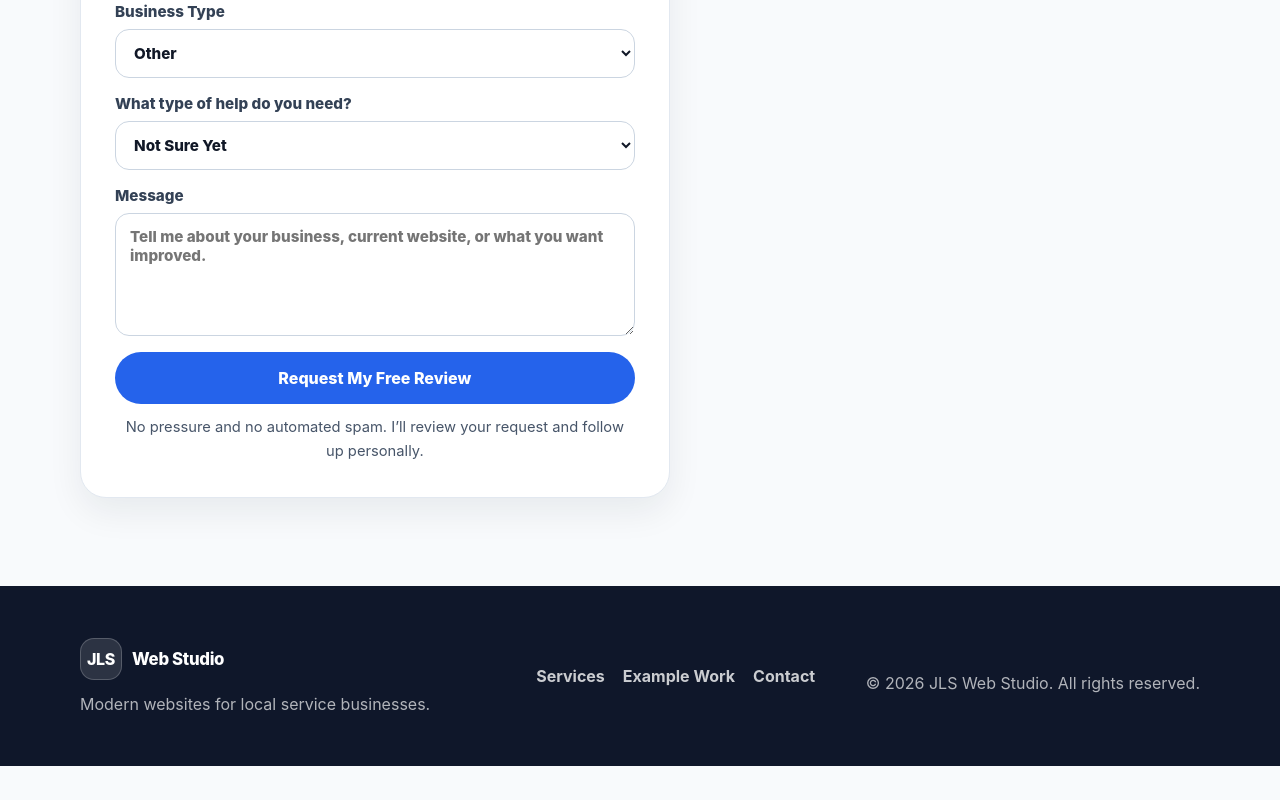
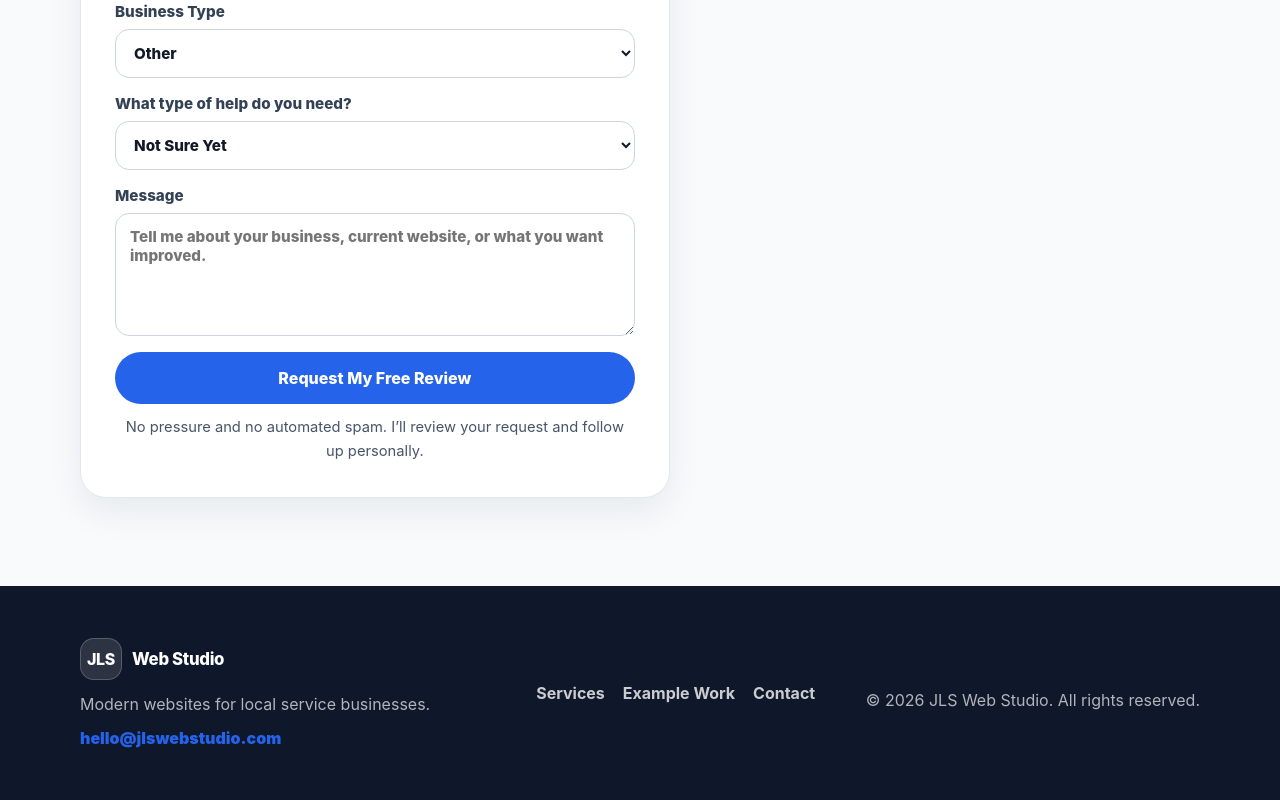
Before and after one commit to acurunner79/jls-web-studio, a React (Vite) app: page / in a window 1280 px wide. Shown: the part 5868-6668 px from the top of the page. Before the commit the page ends 6634 px from the top, so only its background shows below. Built offline with nearby package versions, Linux system fonts and the light colour scheme.

Commit message:
Added JLS Web Studio business email

```diff
--- a/src/components/Footer.jsx
+++ b/src/components/Footer.jsx
@@ -13,6 +13,10 @@ const Footer = () => {
           </a>
 
           <p>Modern websites for local service businesses.</p>
+
+          <a className="footer-email" href="mailto:hello@jlswebstudio.com">
+            hello@jlswebstudio.com
+          </a>
         </div>
 
         <nav className="footer-links" aria-label="Footer navigation">
--- a/src/index.css
+++ b/src/index.css
@@ -1018,6 +1018,17 @@ select:focus {
   text-align: right;
 }
 
+.footer-email {
+  display: inline-flex;
+  margin-top: 14px;
+  color: var(--blue);
+  font-weight: 900;
+}
+
+.footer-email:hover {
+  color: var(--blue-dark);
+}
+
 /* ================================
    Full Page Responsive Styles
 ================================ */
```
Also changed, not shown: public/success.html (+6 -1 lines).
